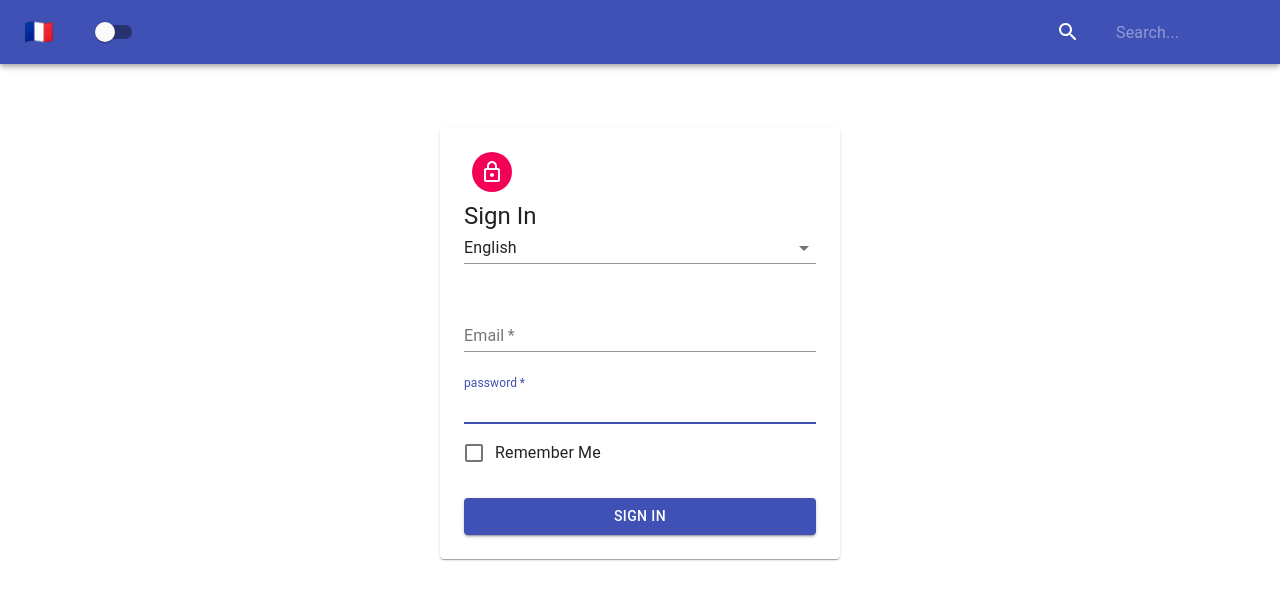
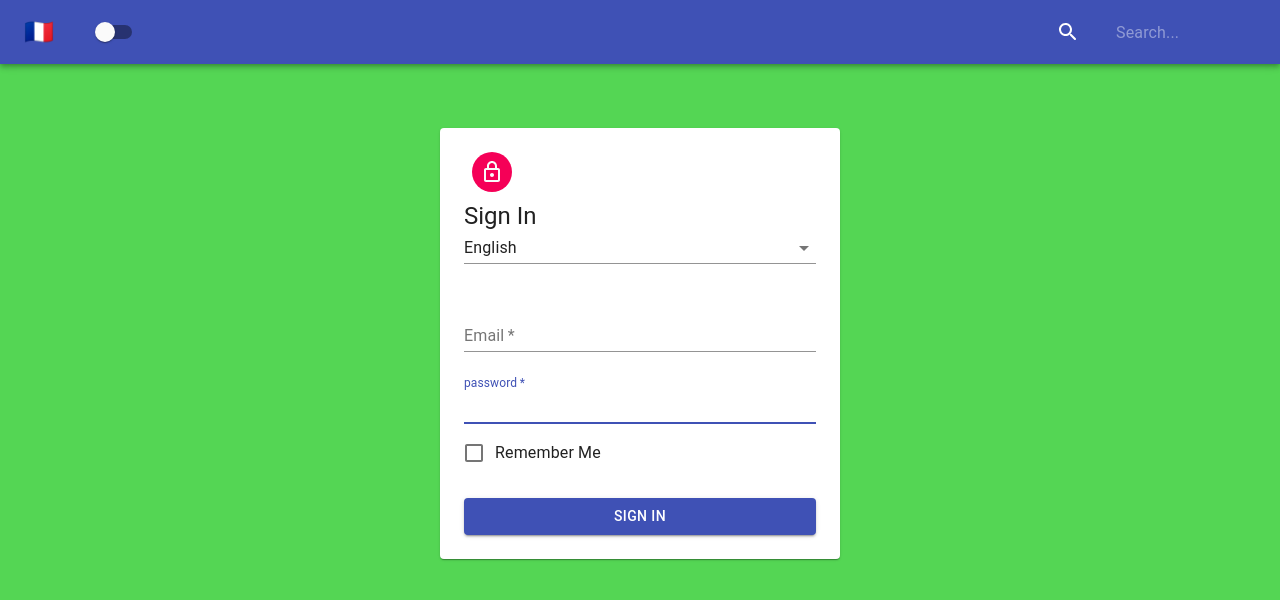
Before and after one commit to jbuican14/form-context, a React (Create React App) app: page / in a window 1280 px wide. Shown: the top 600 px of the page. Built offline with nearby package versions, Linux system fonts and the light colour scheme.

Commit message:
prep element for context, and style

```diff
--- a/src/App.js
+++ b/src/App.js
@@ -2,14 +2,17 @@ import { createTheme, ThemeProvider } from '@material-ui/core';
 import './App.css';
 import Form from './components/Form';
 import Navbar from './components/Navbar';
+import Top from './components/Top';
 
 const theme = createTheme({})
 
 function App() {
   return (
     <ThemeProvider theme={theme}>
+      <Top>
       <Navbar />
       <Form />
+    </Top>
     </ThemeProvider>
   );
 }
--- a/src/components/Form.jsx
+++ b/src/components/Form.jsx
@@ -3,7 +3,7 @@ import { Avatar, Button, CssBaseline,
         Checkbox, Input, InputLabel,
         Paper, Typography, MenuItem, Select,
         withStyles } from '@material-ui/core';
-import { PhoneLockedOutlined, LockOutlined } from '@material-ui/icons';
+import { LockOutlined } from '@material-ui/icons';
 import styles from "../styles/FormStyles";
 
 function Form({classes}) {
--- /dev/null
+++ b/src/components/Top.jsx
@@ -0,0 +1,11 @@
+import React from 'react'
+
+export default function Top({children}) {
+  const styles = {
+    background: "#54d654",
+    height: "100vh"
+  }
+  return (
+    <div style={styles}>{children}</div>
+  )
+}
```
